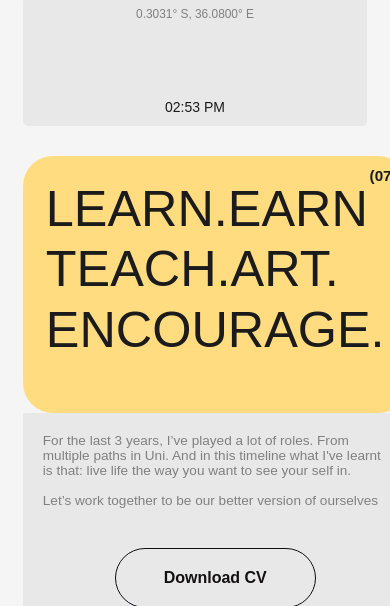
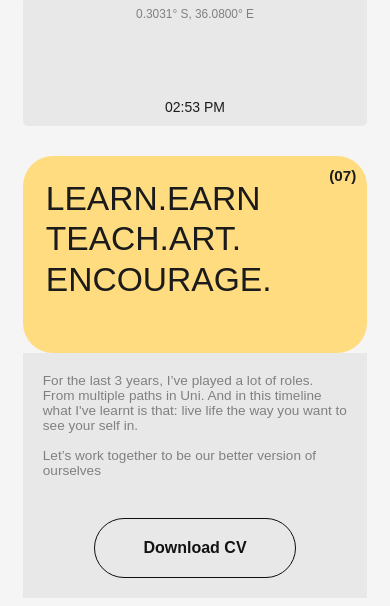
Before and after one commit to Dot-theduck/MyPortflolio, a website: page index.html in a window 390 px wide. Shown: the part 799-1405 px from the top of the page. Drawn offline with nearby package versions, Linux system fonts and the light colour scheme.

Commit message:
resized the big letters

```diff
--- a/mediaquery.css
+++ b/mediaquery.css
@@ -63,7 +63,7 @@
     }
 
     .headings {
-      font-size: calc(var(--font-size--84) * 0.6); /* Scale down font size */
+      font-size: calc(var(--font-size--84) * 0.4); /* Scale down font size */
       line-height: 1.2; /* Adjust line height for readability */
     }
 
```
